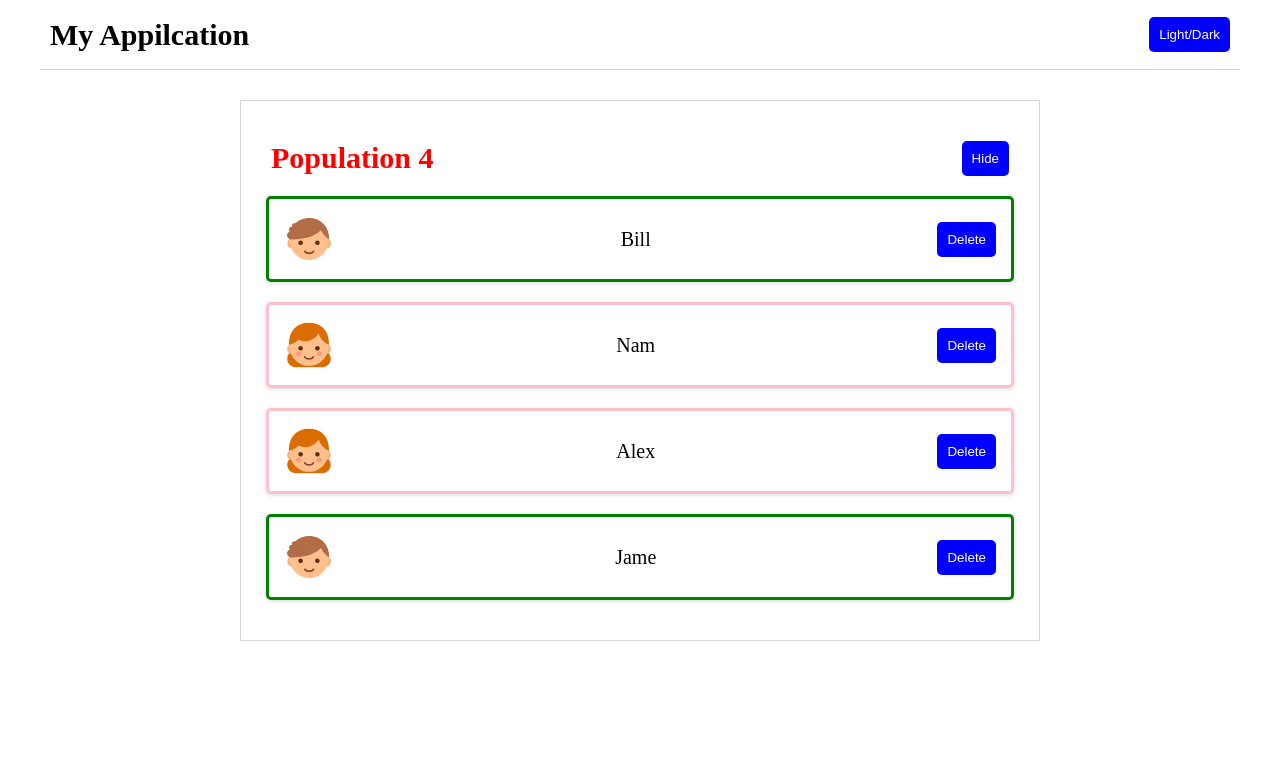
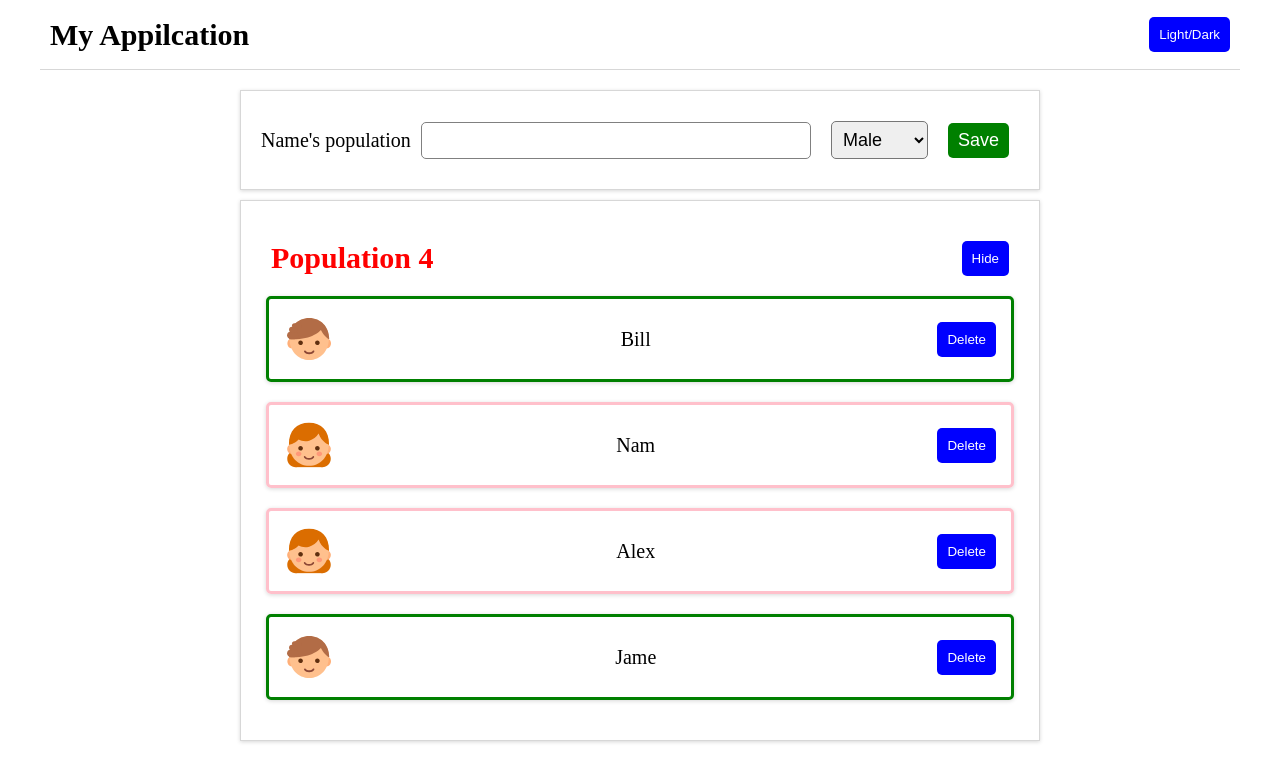
Before and after one commit to Siriphan47/Learn-react, a React (Vite) app: page / in a window 1280 px wide. Shown: the top 782 px of the page. Built offline with nearby package versions, Linux system fonts and the light colour scheme.

Commit message:
Start Create AddForm component

```diff
--- a/src/App.jsx
+++ b/src/App.jsx
@@ -1,5 +1,6 @@
 import Header from "./components/Header";
 import PersonList from "./components/PersonList";
+import AddForm from "./components/AddForm";
 import "./App.css";
 import { useState } from "react";
 
@@ -34,6 +35,7 @@ function App() {
     <div className="App">
       <Header title="My Appilcation" />
       <main>
+        <AddForm />
         <PersonList data={data} deleteUser={deleteUser} />
       </main>
     </div>
--- /dev/null
+++ b/src/components/AddForm.css
@@ -0,0 +1,36 @@
+.container {
+    max-width: 800px;
+    margin: 10px auto;
+    padding: 20px;
+    box-shadow: rgba(0, 0, 0, 0.16) 0px 1px 4px;
+}
+form {
+    display: flex;
+    align-items: center;
+}
+label {
+    font-size: 20px;
+}
+input {
+    font-size: 18px;
+    padding: 7px;
+    border: 1px solid gray;
+    border-radius: 5px;
+    flex-grow: 1;
+    margin: 10px;
+}
+input:focus{
+    outline: none;
+}
+select {
+    font-size: 18px;
+    padding: 7px;
+    margin: 10px;
+    border-radius: 5px;
+}
+.btn-save {
+    font-size: 18px;
+    padding: 7px 10px;
+    margin: 10px;
+    background: green;
+}
--- /dev/null
+++ b/src/components/AddForm.jsx
@@ -0,0 +1,19 @@
+import "./AddForm.css";
+
+export default function AddForm() {
+  return (
+    <section className="container">
+      <form>
+        <label>Name's population</label>
+        <input type="text" />
+        <select>
+          <option>Male</option>
+          <option>Female</option>
+        </select>
+        <button type="submit" className="btn-save">
+          Save
+        </button>
+      </form>
+    </section>
+  );
+}
```
